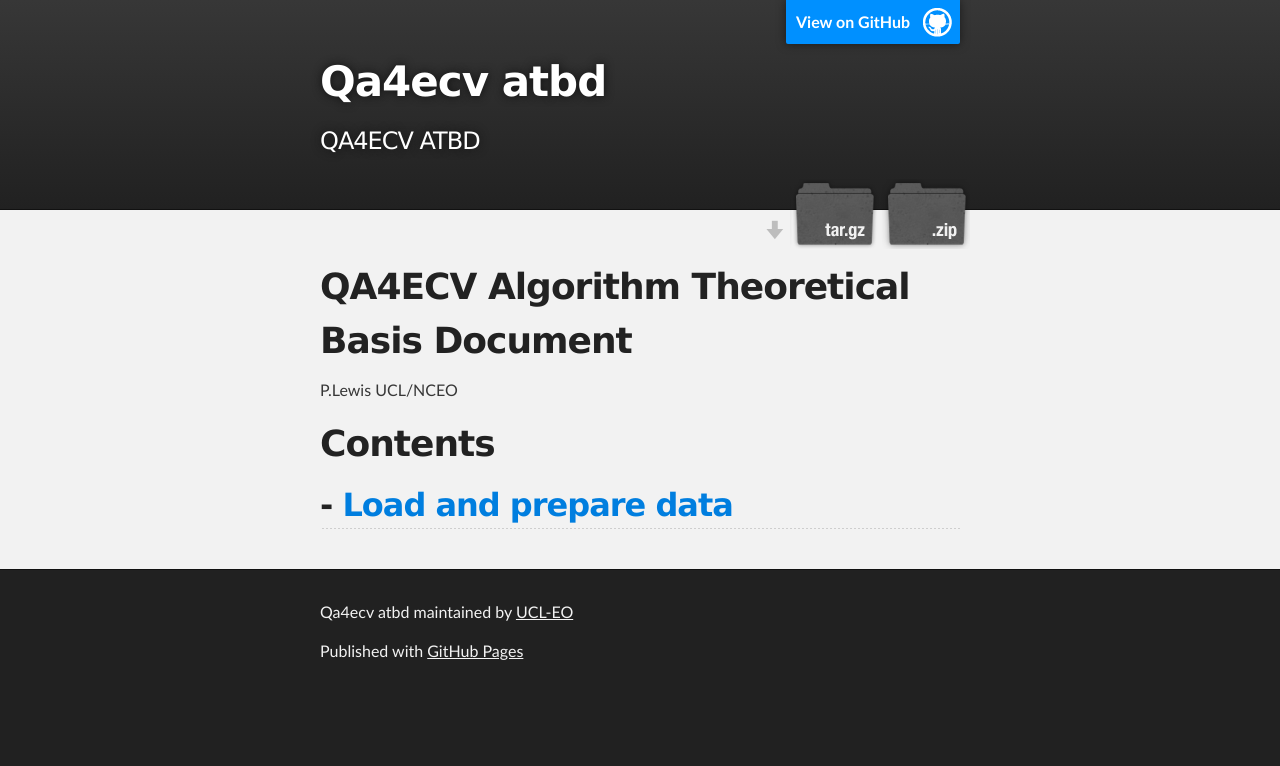
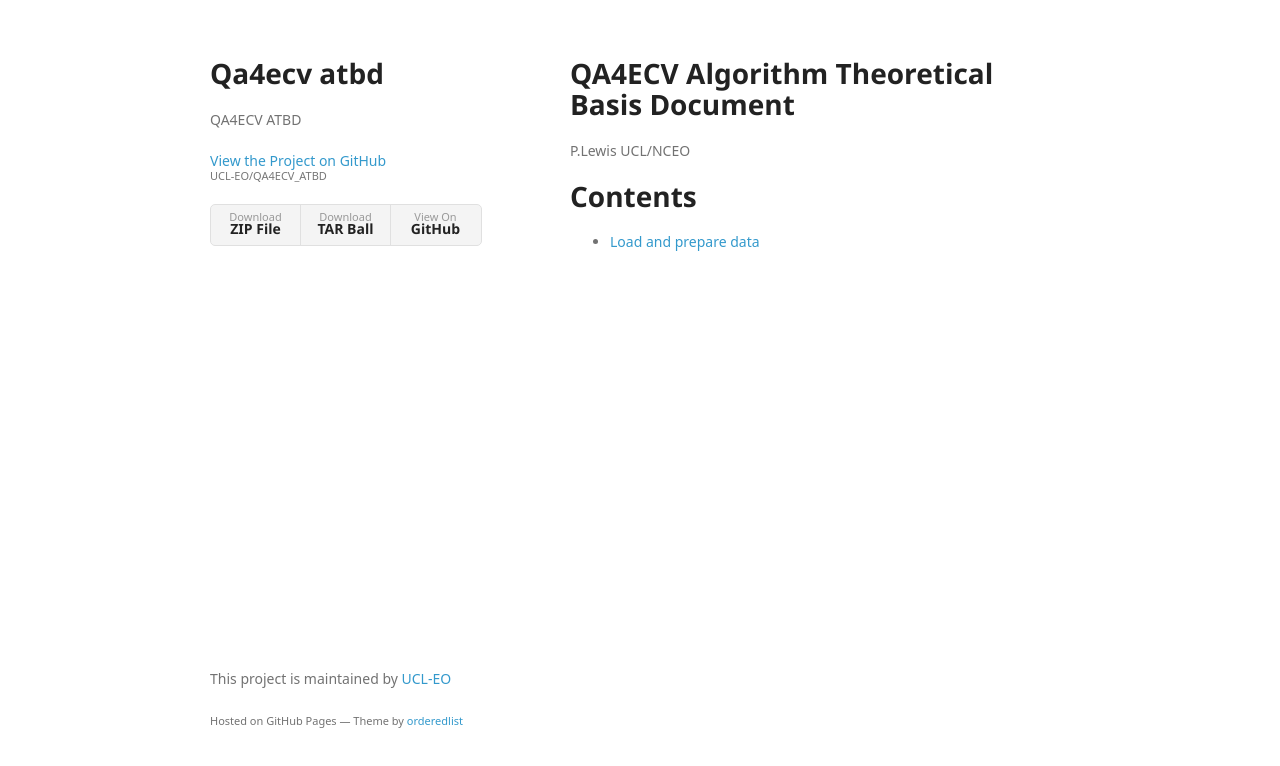
Before and after one commit to UCL-EO/QA4ECV_ATBD, a plain HTML site: page index.html in a window 1280 px wide. Drawn offline with Linux system fonts and the light colour scheme; a web font is replaced by a local one.

Commit message:
Create gh-pages branch via GitHub

```diff
--- a/index.html
+++ b/index.html
@@ -1,36 +1,33 @@
-<!DOCTYPE html>
+<!doctype html>
 <html>
+  <head>
+    <meta charset="utf-8">
+    <meta http-equiv="X-UA-Compatible" content="chrome=1">
+    <title>Qa4ecv atbd by UCL-EO</title>
 
-  <head>
-    <meta charset='utf-8'>
-    <meta http-equiv="X-UA-Compatible" content="chrome=1">
-    <meta name="description" content="Qa4ecv atbd : QA4ECV ATBD">
+    <link rel="stylesheet" href="stylesheets/styles.css">
+    <link rel="stylesheet" href="stylesheets/github-light.css">
+    <meta name="viewport" content="width=device-width">
+    <!--[if lt IE 9]>
+    <script src="//html5shiv.googlecode.com/svn/trunk/html5.js"></script>
+    <![endif]-->
+  </head>
+  <body>
+    <div class="wrapper">
+      <header>
+        <h1>Qa4ecv atbd</h1>
+        <p>QA4ECV ATBD</p>
 
-    <link rel="stylesheet" type="text/css" media="screen" href="stylesheets/stylesheet.css">
+        <p class="view"><a href="https://github.com/UCL-EO/QA4ECV_ATBD">View the Project on GitHub <small>UCL-EO/QA4ECV_ATBD</small></a></p>
 
-    <title>Qa4ecv atbd</title>
-  </head>
 
-  <body>
-
-    <!-- HEADER -->
-    <div id="header_wrap" class="outer">
-        <header class="inner">
-          <a id="forkme_banner" href="https://github.com/UCL-EO/QA4ECV_ATBD">View on GitHub</a>
-
-          <h1 id="project_title">Qa4ecv atbd</h1>
-          <h2 id="project_tagline">QA4ECV ATBD</h2>
-
-            <section id="downloads">
-              <a class="zip_download_link" href="https://github.com/UCL-EO/QA4ECV_ATBD/zipball/master">Download this project as a .zip file</a>
-              <a class="tar_download_link" href="https://github.com/UCL-EO/QA4ECV_ATBD/tarball/master">Download this project as a tar.gz file</a>
-            </section>
-        </header>
-    </div>
-
-    <!-- MAIN CONTENT -->
-    <div id="main_content_wrap" class="outer">
-      <section id="main_content" class="inner">
+        <ul>
+          <li><a href="https://github.com/UCL-EO/QA4ECV_ATBD/zipball/master">Download <strong>ZIP File</strong></a></li>
+          <li><a href="https://github.com/UCL-EO/QA4ECV_ATBD/tarball/master">Download <strong>TAR Ball</strong></a></li>
+          <li><a href="https://github.com/UCL-EO/QA4ECV_ATBD">View On <strong>GitHub</strong></a></li>
+        </ul>
+      </header>
+      <section>
         <h1>
 <a id="qa4ecv-algorithm-theoretical-basis-document" class="anchor" href="#qa4ecv-algorithm-theoretical-basis-document" aria-hidden="true"><span aria-hidden="true" class="octicon octicon-link"></span></a>QA4ECV Algorithm Theoretical Basis Document</h1>
 
@@ -39,21 +36,16 @@
 <h1>
 <a id="contents" class="anchor" href="#contents" aria-hidden="true"><span aria-hidden="true" class="octicon octicon-link"></span></a>Contents</h1>
 
-<h2>
-<a id="--load-and-prepare-data" class="anchor" href="#--load-and-prepare-data" aria-hidden="true"><span aria-hidden="true" class="octicon octicon-link"></span></a>- <a href="https://github.com/UCL-EO/QA4ECV_ATBD/blob/master/notebooks/Load%20data.ipynb">Load and prepare data</a>
-</h2>
+<ul>
+<li><a href="https://github.com/UCL-EO/QA4ECV_ATBD/blob/master/notebooks/Load%20data.ipynb">Load and prepare data</a></li>
+</ul>
       </section>
-    </div>
-
-    <!-- FOOTER  -->
-    <div id="footer_wrap" class="outer">
-      <footer class="inner">
-        <p class="copyright">Qa4ecv atbd maintained by <a href="https://github.com/UCL-EO">UCL-EO</a></p>
-        <p>Published with <a href="https://pages.github.com">GitHub Pages</a></p>
+      <footer>
+        <p>This project is maintained by <a href="https://github.com/UCL-EO">UCL-EO</a></p>
+        <p><small>Hosted on GitHub Pages &mdash; Theme by <a href="https://github.com/orderedlist">orderedlist</a></small></p>
       </footer>
     </div>
-
-
+    <script src="javascripts/scale.fix.js"></script>
 
   </body>
 </html>
--- /dev/null
+++ b/javascripts/scale.fix.js
@@ -0,0 +1,17 @@
+var metas = document.getElementsByTagName('meta');
+var i;
+if (navigator.userAgent.match(/iPhone/i)) {
+  for (i=0; i<metas.length; i++) {
+    if (metas[i].name == "viewport") {
+      metas[i].content = "width=device-width, minimum-scale=1.0, maximum-scale=1.0";
+    }
+  }
+  document.addEventListener("gesturestart", gestureStart, false);
+}
+function gestureStart() {
+  for (i=0; i<metas.length; i++) {
+    if (metas[i].name == "viewport") {
+      metas[i].content = "width=device-width, minimum-scale=0.25, maximum-scale=1.6";
+    }
+  }
+}
--- a/params.json
+++ b/params.json
@@ -1 +1 @@
-{"name":"Qa4ecv atbd","tagline":"QA4ECV ATBD","body":"# QA4ECV Algorithm Theoretical Basis Document\r\n\r\nP.Lewis UCL/NCEO\r\n\r\n# Contents\r\n- [Load and prepare data](https://github.com/UCL-EO/QA4ECV_ATBD/blob/master/notebooks/Load%20data.ipynb)\r\n- \r\n","google":"","note":"Don't delete this file! It's used internally to help with page regeneration."}
+{"name":"Qa4ecv atbd","tagline":"QA4ECV ATBD","body":"# QA4ECV Algorithm Theoretical Basis Document\r\n\r\nP.Lewis UCL/NCEO\r\n\r\n# Contents\r\n* [Load and prepare data](https://github.com/UCL-EO/QA4ECV_ATBD/blob/master/notebooks/Load%20data.ipynb)","google":"","note":"Don't delete this file! It's used internally to help with page regeneration."}
--- /dev/null
+++ b/stylesheets/styles.css
@@ -0,0 +1,324 @@
+@font-face {
+  font-family: 'Noto Sans';
+  font-weight: 400;
+  font-style: normal;
+  src: url('../fonts/Noto-Sans-regular/Noto-Sans-regular.eot');
+  src: url('../fonts/Noto-Sans-regular/Noto-Sans-regular.eot?#iefix') format('embedded-opentype'),
+       local('Noto Sans'),
+       local('Noto-Sans-regular'),
+       url('../fonts/Noto-Sans-regular/Noto-Sans-regular.woff2') format('woff2'),
+       url('../fonts/Noto-Sans-regular/Noto-Sans-regular.woff') format('woff'),
+       url('../fonts/Noto-Sans-regular/Noto-Sans-regular.ttf') format('truetype'),
+       url('../fonts/Noto-Sans-regular/Noto-Sans-regular.svg#NotoSans') format('svg');
+}
+
+@font-face {
+  font-family: 'Noto Sans';
+  font-weight: 700;
+  font-style: normal;
+  src: url('../fonts/Noto-Sans-700/Noto-Sans-700.eot');
+  src: url('../fonts/Noto-Sans-700/Noto-Sans-700.eot?#iefix') format('embedded-opentype'),
+       local('Noto Sans Bold'),
+       local('Noto-Sans-700'),
+       url('../fonts/Noto-Sans-700/Noto-Sans-700.woff2') format('woff2'),
+       url('../fonts/Noto-Sans-700/Noto-Sans-700.woff') format('woff'),
+       url('../fonts/Noto-Sans-700/Noto-Sans-700.ttf') format('truetype'),
+       url('../fonts/Noto-Sans-700/Noto-Sans-700.svg#NotoSans') format('svg');
+}
+
+@font-face {
+  font-family: 'Noto Sans';
+  font-weight: 400;
+  font-style: italic;
+  src: url('../fonts/Noto-Sans-italic/Noto-Sans-italic.eot');
+  src: url('../fonts/Noto-Sans-italic/Noto-Sans-italic.eot?#iefix') format('embedded-opentype'),
+       local('Noto Sans Italic'),
+       local('Noto-Sans-italic'),
+       url('../fonts/Noto-Sans-italic/Noto-Sans-italic.woff2') format('woff2'),
+       url('../fonts/Noto-Sans-italic/Noto-Sans-italic.woff') format('woff'),
+       url('../fonts/Noto-Sans-italic/Noto-Sans-italic.ttf') format('truetype'),
+       url('../fonts/Noto-Sans-italic/Noto-Sans-italic.svg#NotoSans') format('svg');
+}
+
+@font-face {
+  font-family: 'Noto Sans';
+  font-weight: 700;
+  font-style: italic;
+  src: url('../fonts/Noto-Sans-700italic/Noto-Sans-700italic.eot');
+  src: url('../fonts/Noto-Sans-700italic/Noto-Sans-700italic.eot?#iefix') format('embedded-opentype'),
+       local('Noto Sans Bold Italic'),
+       local('Noto-Sans-700italic'),
+       url('../fonts/Noto-Sans-700italic/Noto-Sans-700italic.woff2') format('woff2'),
+       url('../fonts/Noto-Sans-700italic/Noto-Sans-700italic.woff') format('woff'),
+       url('../fonts/Noto-Sans-700italic/Noto-Sans-700italic.ttf') format('truetype'),
+       url('../fonts/Noto-Sans-700italic/Noto-Sans-700italic.svg#NotoSans') format('svg');
+}
+
+body {
+  background-color: #fff;
+  padding:50px;
+  font: 14px/1.5 "Noto Sans", "Helvetica Neue", Helvetica, Arial, sans-serif;
+  color:#727272;
+  font-weight:400;
+}
+
+h1, h2, h3, h4, h5, h6 {
+  color:#222;
+  margin:0 0 20px;
+}
+
+p, ul, ol, table, pre, dl {
+  margin:0 0 20px;
+}
+
+h1, h2, h3 {
+  line-height:1.1;
+}
+
+h1 {
+  font-size:28px;
+}
+
+h2 {
+  color:#393939;
+}
+
+h3, h4, h5, h6 {
+  color:#494949;
+}
+
+a {
+  color:#39c;
+  text-decoration:none;
+}
+
+a:hover {
+  color:#069;
+}
+
+a small {
+  font-size:11px;
+  color:#777;
+  margin-top:-0.3em;
+  display:block;
+}
+
+a:hover small {
+  color:#777;
+}
+
+.wrapper {
+  width:860px;
+  margin:0 auto;
+}
+
+blockquote {
+  border-left:1px solid #e5e5e5;
+  margin:0;
+  padding:0 0 0 20px;
+  font-style:italic;
+}
+
+code, pre {
+  font-family:Monaco, Bitstream Vera Sans Mono, Lucida Console, Terminal, Consolas, Liberation Mono, DejaVu Sans Mono, Courier New, monospace;
+  color:#333;
+  font-size:12px;
+}
+
+pre {
+  padding:8px 15px;
+  background: #f8f8f8;
+  border-radius:5px;
+  border:1px solid #e5e5e5;
+  overflow-x: auto;
+}
+
+table {
+  width:100%;
+  border-collapse:collapse;
+}
+
+th, td {
+  text-align:left;
+  padding:5px 10px;
+  border-bottom:1px solid #e5e5e5;
+}
+
+dt {
+  color:#444;
+  font-weight:700;
+}
+
+th {
+  color:#444;
+}
+
+img {
+  max-width:100%;
+}
+
+header {
+  width:270px;
+  float:left;
+  position:fixed;
+  -webkit-font-smoothing:subpixel-antialiased;
+}
+
+header ul {
+  list-style:none;
+  height:40px;
+  padding:0;
+  background: #f4f4f4;
+  border-radius:5px;
+  border:1px solid #e0e0e0;
+  width:270px;
+}
+
+header li {
+  width:89px;
+  float:left;
+  border-right:1px solid #e0e0e0;
+  height:40px;
+}
+
+header li:first-child a {
+  border-radius:5px 0 0 5px;
+}
+
+header li:last-child a {
+  border-radius:0 5px 5px 0;
+}
+
+header ul a {
+  line-height:1;
+  font-size:11px;
+  color:#999;
+  display:block;
+  text-align:center;
+  padding-top:6px;
+  height:34px;
+}
+
+header ul a:hover {
+  color:#999;
+}
+
+header ul a:active {
+  background-color:#f0f0f0;
+}
+
+strong {
+  color:#222;
+  font-weight:700;
+}
+
+header ul li + li + li {
+  border-right:none;
+  width:89px;
+}
+
+header ul a strong {
+  font-size:14px;
+  display:block;
+  color:#222;
+}
+
+section {
+  width:500px;
+  float:right;
+  padding-bottom:50px;
+}
+
+small {
+  font-size:11px;
+}
+
+hr {
+  border:0;
+  background:#e5e5e5;
+  height:1px;
+  margin:0 0 20px;
+}
+
+footer {
+  width:270px;
+  float:left;
+  position:fixed;
+  bottom:50px;
+  -webkit-font-smoothing:subpixel-antialiased;
+}
+
+@media print, screen and (max-width: 960px) {
+
+  div.wrapper {
+    width:auto;
+    margin:0;
+  }
+
+  header, section, footer {
+    float:none;
+    position:static;
+    width:auto;
+  }
+
+  header {
+    padding-right:320px;
+  }
+
+  section {
+    border:1px solid #e5e5e5;
+    border-width:1px 0;
+    padding:20px 0;
+    margin:0 0 20px;
+  }
+
+  header a small {
+    display:inline;
+  }
+
+  header ul {
+    position:absolute;
+    right:50px;
+    top:52px;
+  }
+}
+
+@media print, screen and (max-width: 720px) {
+  body {
+    word-wrap:break-word;
+  }
+
+  header {
+    padding:0;
+  }
+
+  header ul, header p.view {
+    position:static;
+  }
+
+  pre, code {
+    word-wrap:normal;
+  }
+}
+
+@media print, screen and (max-width: 480px) {
+  body {
+    padding:15px;
+  }
+
+  header ul {
+    width:99%;
+  }
+
+  header li, header ul li + li + li {
+    width:33%;
+  }
+}
+
+@media print {
+  body {
+    padding:0.4in;
+    font-size:12pt;
+    color:#444;
+  }
+}
```
